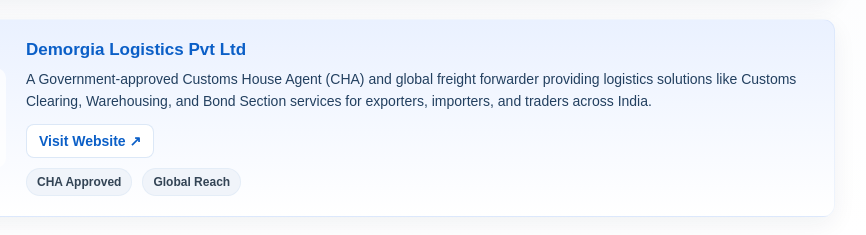
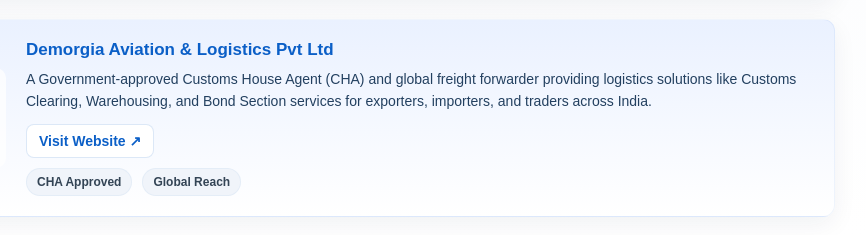
Before and after one commit to Prachi2127/Company-Overview, a plain HTML site: page index.html in a window 1280 px wide. Shown: the part 499-734 px from the top of the page, 280-1146 px from the left. Drawn offline with Linux system fonts and the light colour scheme.

Commit message:
Updated code

```diff
--- a/index.html
+++ b/index.html
@@ -222,7 +222,7 @@
         <img src="demorgiasv.png" alt="Demorgia Logistics Logo" />
       </div>
       <div class="card-body">
-        <h3 class="title">Demorgia Logistics Pvt Ltd</h3>
+        <h3 class="title">Demorgia Aviation & Logistics Pvt Ltd</h3>
         <p class="desc">
           A Government-approved Customs House Agent (CHA) and global freight forwarder providing logistics solutions like Customs Clearing, Warehousing, and Bond Section services for exporters, importers, and traders across India.
         </p>
```
